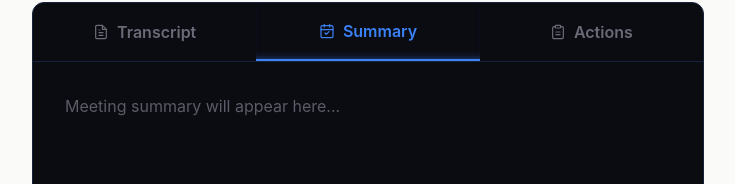
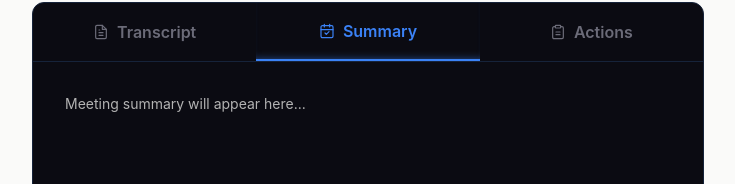
Before and after one commit to sumo90/meeting-summarizer-1, a React (Vite) app in the folder client/: page / in a window 1280 px wide. Both pictures are taken after a click on the button "Summary". Shown: the part 284-468 px from the top of the page, without its empty margins (272-1007 px from the left). Built offline with nearby package versions, Linux system fonts and the light colour scheme.

Commit message:
Update Summary.jsx

```diff
--- a/client/src/components/Summary.jsx
+++ b/client/src/components/Summary.jsx
@@ -2,9 +2,13 @@ function Summary({ result }) {
   return (
     <div>
       {result ? (
-        <p className="whitespace-pre-wrap text-[#c4c4cf]">{result.summary}</p>
+        <p className="whitespace-pre-wrap text-[15px] leading-relaxed text-[#111318]">
+          {result.summary}
+        </p>
       ) : (
-        <p className="text-[#5c5c68]">Meeting summary will appear here...</p>
+        <p className="text-sm text-[#B3B3B3]">
+          Meeting summary will appear here...
+        </p>
       )}
     </div>
   );
```
